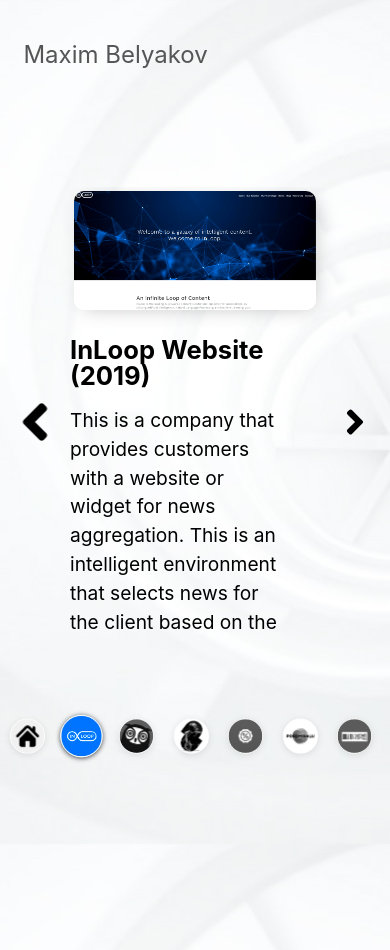
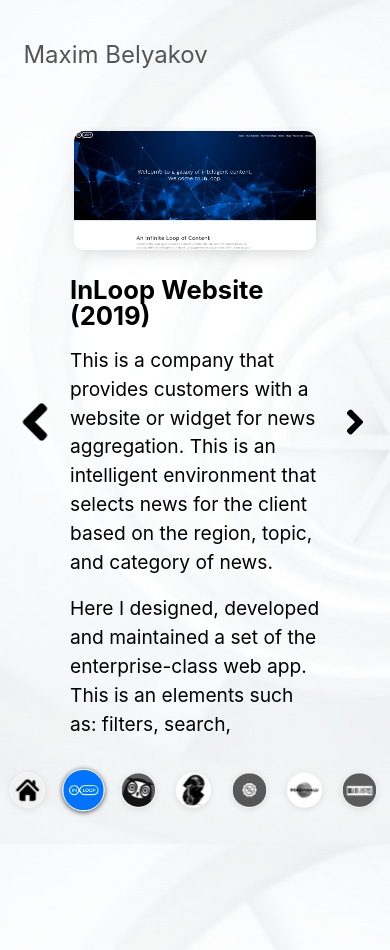
Before and after one commit to maxim-belyakov/belyakov.site, a React (Create React App) app: page /portfolio in a window 390 px wide. Shown: the top 950 px of the page. Built offline with nearby package versions, Linux system fonts and the light colour scheme.

Commit message:
fix some styles for mobile

```diff
--- a/src/scss/portfolio.scss
+++ b/src/scss/portfolio.scss
@@ -134,6 +134,7 @@
 
 .meText .slideContent_picture {
   max-height: 110%;
+  max-width: 70%;
   position: relative;
   bottom: 40px;
 }
@@ -309,10 +310,14 @@
 }
 
 @media screen and (max-width: 900px) {
-  // .slider{
-  //   overflow-y: auto;
-  //   overflow-x: hidden;
-  // }
+  .slider{
+    height: 85%;
+  }
+
+  .slide{
+    height: 100%;
+    padding-top: 0;
+  }
 
   .slideContent {
     display: block;
@@ -321,16 +326,21 @@
 
   .slideContent_picture {
     max-height: 300px;
+    max-width: 100%;
   }
 
   .carousel__dot {
-    margin: 0 1%;
+    margin: 0 1.1%;
     width: 12%;
     height: 12vw;
   }
 
   .slideContent_picturesSlider {
     margin: 1vw;
+  }
+
+  .slideContent_text {
+    margin-right: 0;
   }
 
   .meText .slideContent_picture {
@@ -345,4 +355,8 @@
     margin-top: 5vw;
     line-height: 6.5vw;
   }
+
+  .controllButtons {
+    height: 15%;
+  }
 }
```
